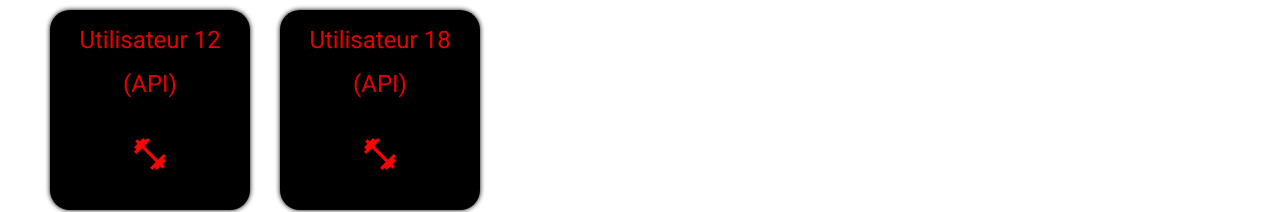
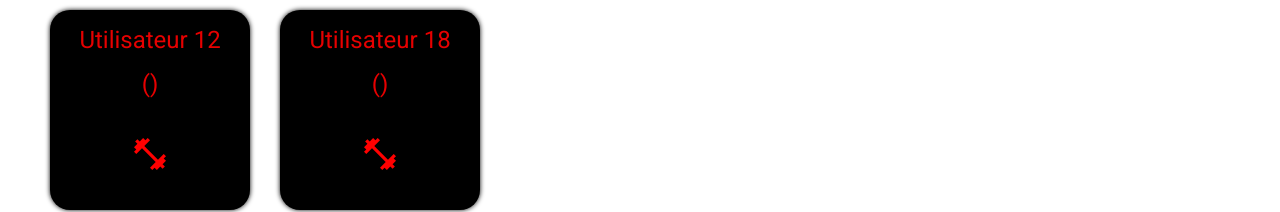
Before and after one commit to david-mi/-DAJR_David_Michel_11_12_02_2023, a React (Create React App) app: page / in a window 1280 px wide. Shown: the part 130-342 px from the top of the page. Built offline with nearby package versions, Linux system fonts and the light colour scheme; no server answers.

Commit message:
feat: modify env-cmd logic

```diff
--- a/package.json
+++ b/package.json
@@ -17,7 +17,7 @@
   "scripts": {
     "dev-api": "env-cmd -e api react-scripts start",
     "dev-mock": "env-cmd -e mock react-scripts start",
-    "build": "react-scripts build",
+    "build-mock": "env-cmd -e mock react-scripts build",
     "test": "react-scripts test",
     "eject": "react-scripts eject"
   },
--- a/src/components/UserCard/UserCard.jsx
+++ b/src/components/UserCard/UserCard.jsx
@@ -11,14 +11,12 @@ import { UserCardPropTypes } from "./propTypes";
  */
 
 const UserCard = ({ userId, Logo }) => {
-  const apiEnvironment = process.env.REACT_APP_API_HOST !== undefined
-    ? "API"
-    : "MOCK";
+  const dataEnvironment = process.env.REACT_APP_ENV_DATA;
 
   return (
     <Link to={`profile/${userId}`} className={styles.link}>
       <span className={styles.user}>Utilisateur {userId}</span>
-      <span>({apiEnvironment})</span>
+      <span>({dataEnvironment})</span>
       <div className={styles.logo}>
         <Logo />
       </div>
--- a/src/config.js
+++ b/src/config.js
@@ -1,8 +1,9 @@
 import userServiceApi from "./services/User/User";
 import userServiceMock from "./services/User/UserMock";
 
-const apiEnvironment = process.env.REACT_APP_API_HOST !== undefined;
+const userServices = {
+  "MOCK": userServiceMock,
+  "API": userServiceApi
+};
 
-export const userService = apiEnvironment
-  ? userServiceApi
-  : userServiceMock;
+export const userService = userServices[process.env.REACT_APP_ENV_DATA];
```
Also changed, not shown: 1 other file (tests, documents, lock files or other folders).
